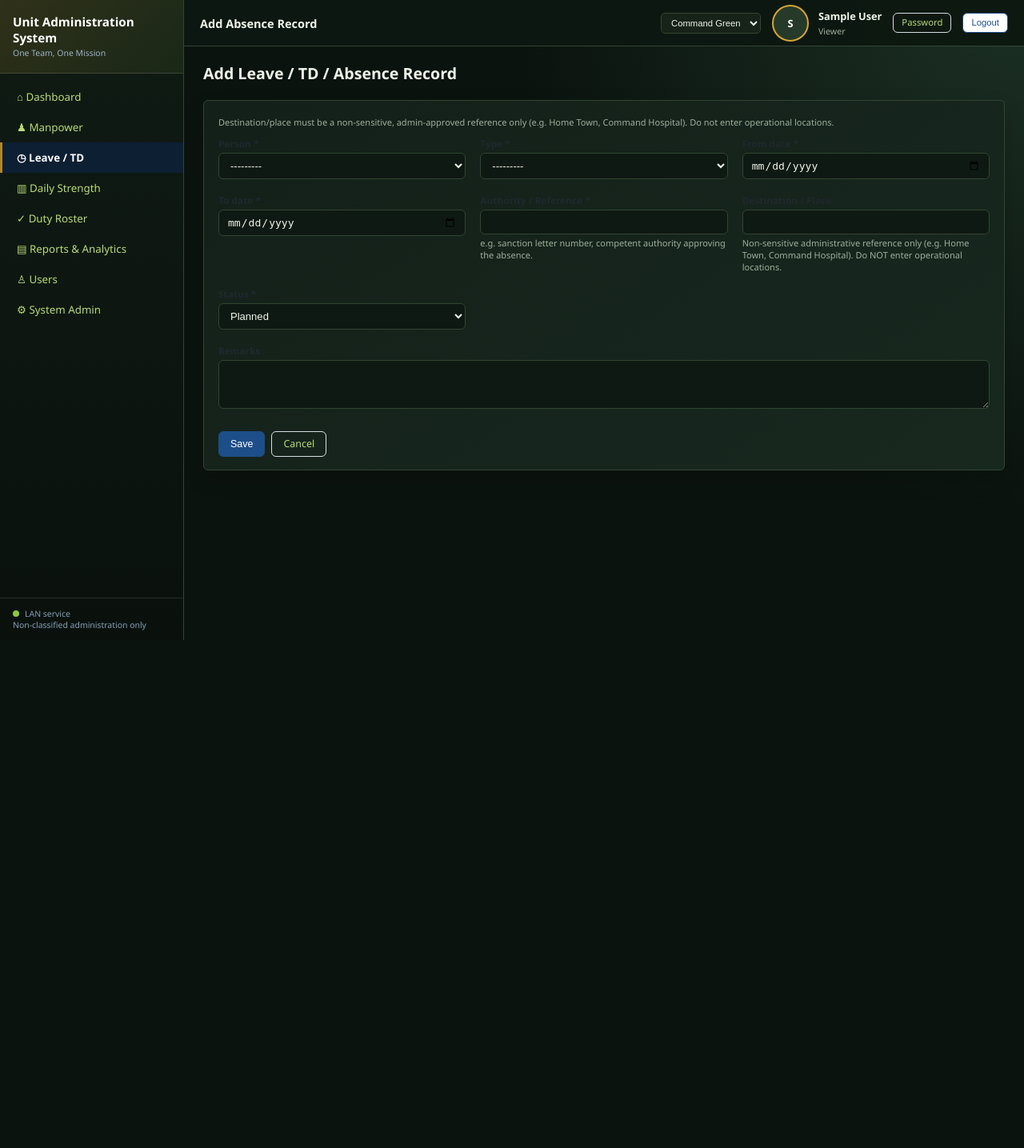
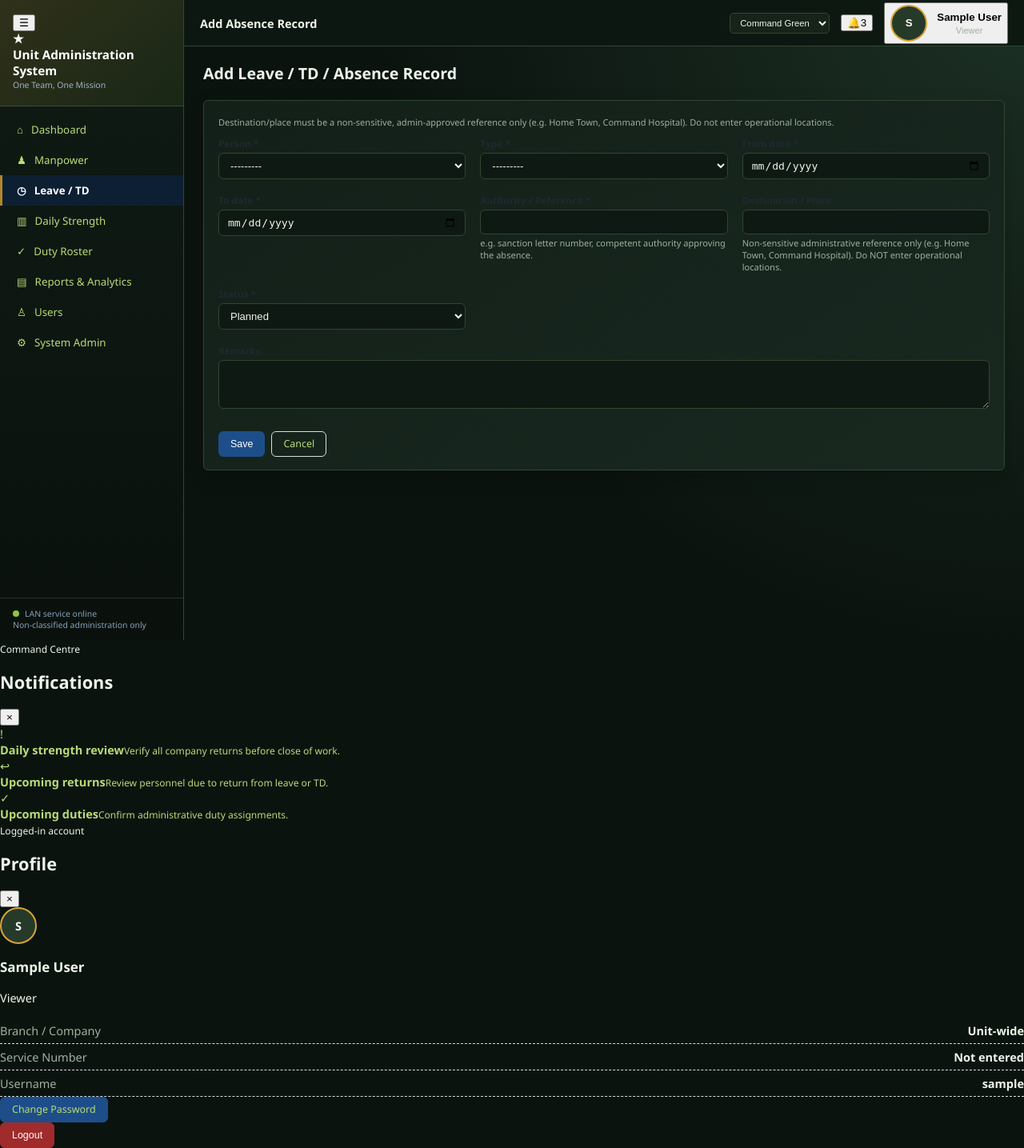
Before and after one commit to 7207185957/Indbatt-3, a Django app: page /absence/add/ in a window 1280 px wide. Shown: the whole page at 80% size. Before the commit the page ends 800 px from the top, so only its background shows below. Run offline with Django 4.2, Linux system fonts and the light colour scheme; the visitor is signed in with stand-in values (Sample User, id 1); data that the repository does not hold is empty.

Commit message:
Add interactive shell, drawers, notifications, and persisted themes

```diff
--- a/templates/base.html
+++ b/templates/base.html
@@ -10,78 +10,83 @@
   {% block extra_head %}{% endblock %}
 </head>
 <body data-theme="command">
-<div class="app-shell">
-  <aside class="sidebar">
+<div class="app-shell" id="appShell">
+  <aside class="sidebar" id="sidebar">
     <div class="sidebar-brand">
-      {{ UNIT_NAME }}
-      <small>One Team, One Mission</small>
+      <button class="icon-button sidebar-toggle-button" id="sidebarToggle" aria-label="Collapse navigation">☰</button>
+      <div class="brand-mark">★</div>
+      <div class="brand-copy"><strong>{{ UNIT_NAME }}</strong><small>One Team, One Mission</small></div>
     </div>
     <ul class="sidebar-nav">
-      <li><a href="{% url 'dashboard:home' %}" class="{% if request.resolver_match.app_name == 'dashboard' %}active{% endif %}">⌂ Dashboard</a></li>
-      <li><a href="{% url 'personnel:list' %}" class="{% if request.resolver_match.app_name == 'personnel' %}active{% endif %}">♟ Manpower</a></li>
-      <li><a href="{% url 'absence:list' %}" class="{% if request.resolver_match.app_name == 'absence' %}active{% endif %}">◷ Leave / TD</a></li>
-      <li><a href="{% url 'strength:list' %}" class="{% if request.resolver_match.app_name == 'strength' %}active{% endif %}">▥ Daily Strength</a></li>
-      <li><a href="{% url 'dutyroster:list' %}" class="{% if request.resolver_match.app_name == 'dutyroster' %}active{% endif %}">✓ Duty Roster</a></li>
-      <li><a href="{% url 'reports:home' %}" class="{% if request.resolver_match.app_name == 'reports' %}active{% endif %}">▤ Reports & Analytics</a></li>
+      <li><a href="{% url 'dashboard:home' %}" class="{% if request.resolver_match.app_name == 'dashboard' %}active{% endif %}"><span class="nav-icon">⌂</span><span class="nav-label">Dashboard</span></a></li>
+      <li><a href="{% url 'personnel:list' %}" class="{% if request.resolver_match.app_name == 'personnel' %}active{% endif %}"><span class="nav-icon">♟</span><span class="nav-label">Manpower</span></a></li>
+      <li><a href="{% url 'absence:list' %}" class="{% if request.resolver_match.app_name == 'absence' %}active{% endif %}"><span class="nav-icon">◷</span><span class="nav-label">Leave / TD</span></a></li>
+      <li><a href="{% url 'strength:list' %}" class="{% if request.resolver_match.app_name == 'strength' %}active{% endif %}"><span class="nav-icon">▥</span><span class="nav-label">Daily Strength</span></a></li>
+      <li><a href="{% url 'dutyroster:list' %}" class="{% if request.resolver_match.app_name == 'dutyroster' %}active{% endif %}"><span class="nav-icon">✓</span><span class="nav-label">Duty Roster</span></a></li>
+      <li><a href="{% url 'reports:home' %}" class="{% if request.resolver_match.app_name == 'reports' %}active{% endif %}"><span class="nav-icon">▤</span><span class="nav-label">Reports & Analytics</span></a></li>
       {% if is_super_admin_user %}
-        <li><a href="{% url 'accounts:user_list' %}" class="{% if request.resolver_match.app_name == 'accounts' %}active{% endif %}">♙ Users</a></li>
-        <li><a href="{% url 'admin:index' %}">⚙ System Admin</a></li>
+        <li><a href="{% url 'accounts:user_list' %}" class="{% if request.resolver_match.app_name == 'accounts' %}active{% endif %}"><span class="nav-icon">♙</span><span class="nav-label">Users</span></a></li>
+        <li><a href="{% url 'admin:index' %}"><span class="nav-icon">⚙</span><span class="nav-label">System Admin</span></a></li>
       {% endif %}
     </ul>
-    <div class="sidebar-footer">
-      <span class="status-dot"></span>LAN service<br>
-      Non-classified administration only
-    </div>
+    <div class="sidebar-footer"><span class="status-dot"></span><span class="nav-label">LAN service online<br>Non-classified administration only</span></div>
   </aside>
 
   <div class="main-col">
     <header class="topbar">
-      <div class="topbar-title">{% block page_title %}{% endblock %}</div>
+      <div class="topbar-left">
+        <div class="topbar-title">{% block page_title %}{% endblock %}</div>
+      </div>
       <div class="topbar-user">
         {% if user.is_authenticated %}
           <select id="themePicker" class="theme-picker" aria-label="Theme">
             <option value="command">Command Green</option>
+            <option value="navy">Command Navy</option>
             <option value="standard">Standard Light</option>
+            <option value="contrast">High Contrast</option>
           </select>
-          <div class="branch-profile">
+          <button class="icon-button notification-button" id="notificationButton" aria-label="Open notifications">🔔<span class="notification-badge">3</span></button>
+          <button class="branch-profile profile-button" id="profileButton" aria-label="Open profile">
             <div class="branch-avatar">{{ user.first_name|first|default:user.username|first|upper }}</div>
-            <div>
-              <strong>{% if user.rank %}{{ user.rank }} {% endif %}{{ user.get_full_name|default:user.username }}</strong>
-              <small>{{ user.company.name|default:user.get_role_display }}</small>
-            </div>
-          </div>
-          <a href="{% url 'accounts:my_password' %}" class="btn btn-outline btn-sm">Password</a>
-          <form action="{% url 'logout' %}" method="post" style="display:inline;">
-            {% csrf_token %}
-            <button type="submit" class="btn btn-secondary btn-sm">Logout</button>
-          </form>
+            <div><strong>{% if user.rank %}{{ user.rank }} {% endif %}{{ user.get_full_name|default:user.username }}</strong><small>{{ user.company.name|default:user.get_role_display }}</small></div>
+          </button>
         {% endif %}
       </div>
     </header>
 
     <main class="content">
-      {% if messages %}
-        {% for message in messages %}
-          <div class="alert alert-{{ message.tags|default:'info' }}">{{ message }}</div>
-        {% endfor %}
-      {% endif %}
+      {% if messages %}{% for message in messages %}<div class="alert alert-{{ message.tags|default:'info' }}">{{ message }}</div>{% endfor %}{% endif %}
       {% block content %}{% endblock %}
     </main>
   </div>
 </div>
-<script>
-(function () {
-  const picker = document.getElementById('themePicker');
-  const saved = localStorage.getItem('unitAdminTheme') || 'command';
-  document.body.dataset.theme = saved;
-  if (picker) {
-    picker.value = saved;
-    picker.addEventListener('change', function () {
-      document.body.dataset.theme = this.value;
-      localStorage.setItem('unitAdminTheme', this.value);
-    });
-  }
-})();
-</script>
+
+<div class="drawer-backdrop" id="drawerBackdrop"></div>
+<aside class="side-drawer" id="notificationDrawer" aria-hidden="true">
+  <div class="drawer-header"><div><small>Command Centre</small><h2>Notifications</h2></div><button class="icon-button drawer-close" data-close-drawer>×</button></div>
+  <div class="drawer-body">
+    <a class="notification-item priority" href="{% url 'strength:list' %}"><span>!</span><div><strong>Daily strength review</strong><small>Verify all company returns before close of work.</small></div></a>
+    <a class="notification-item" href="{% url 'absence:due_to_return' %}"><span>↩</span><div><strong>Upcoming returns</strong><small>Review personnel due to return from leave or TD.</small></div></a>
+    <a class="notification-item" href="{% url 'dutyroster:upcoming' %}"><span>✓</span><div><strong>Upcoming duties</strong><small>Confirm administrative duty assignments.</small></div></a>
+  </div>
+</aside>
+
+<aside class="side-drawer" id="profileDrawer" aria-hidden="true">
+  <div class="drawer-header"><div><small>Logged-in account</small><h2>Profile</h2></div><button class="icon-button drawer-close" data-close-drawer>×</button></div>
+  <div class="drawer-body profile-drawer-body">
+    <div class="profile-hero"><div class="branch-avatar profile-large">{{ user.first_name|first|default:user.username|first|upper }}</div><h3>{% if user.rank %}{{ user.rank }} {% endif %}{{ user.get_full_name|default:user.username }}</h3><p>{{ user.get_role_display }}</p></div>
+    <ul class="kv-list">
+      <li><span class="k">Branch / Company</span><span class="v">{{ user.company.name|default:"Unit-wide" }}</span></li>
+      <li><span class="k">Service Number</span><span class="v">{{ user.service_number|default:"Not entered" }}</span></li>
+      <li><span class="k">Username</span><span class="v">{{ user.username }}</span></li>
+    </ul>
+    <div class="drawer-actions">
+      <a href="{% url 'accounts:my_password' %}" class="btn">Change Password</a>
+      <form action="{% url 'logout' %}" method="post">{% csrf_token %}<button type="submit" class="btn btn-danger">Logout</button></form>
+    </div>
+  </div>
+</aside>
+
+<script src="{% static 'js/command-dashboard.js' %}"></script>
 </body>
 </html>
```
